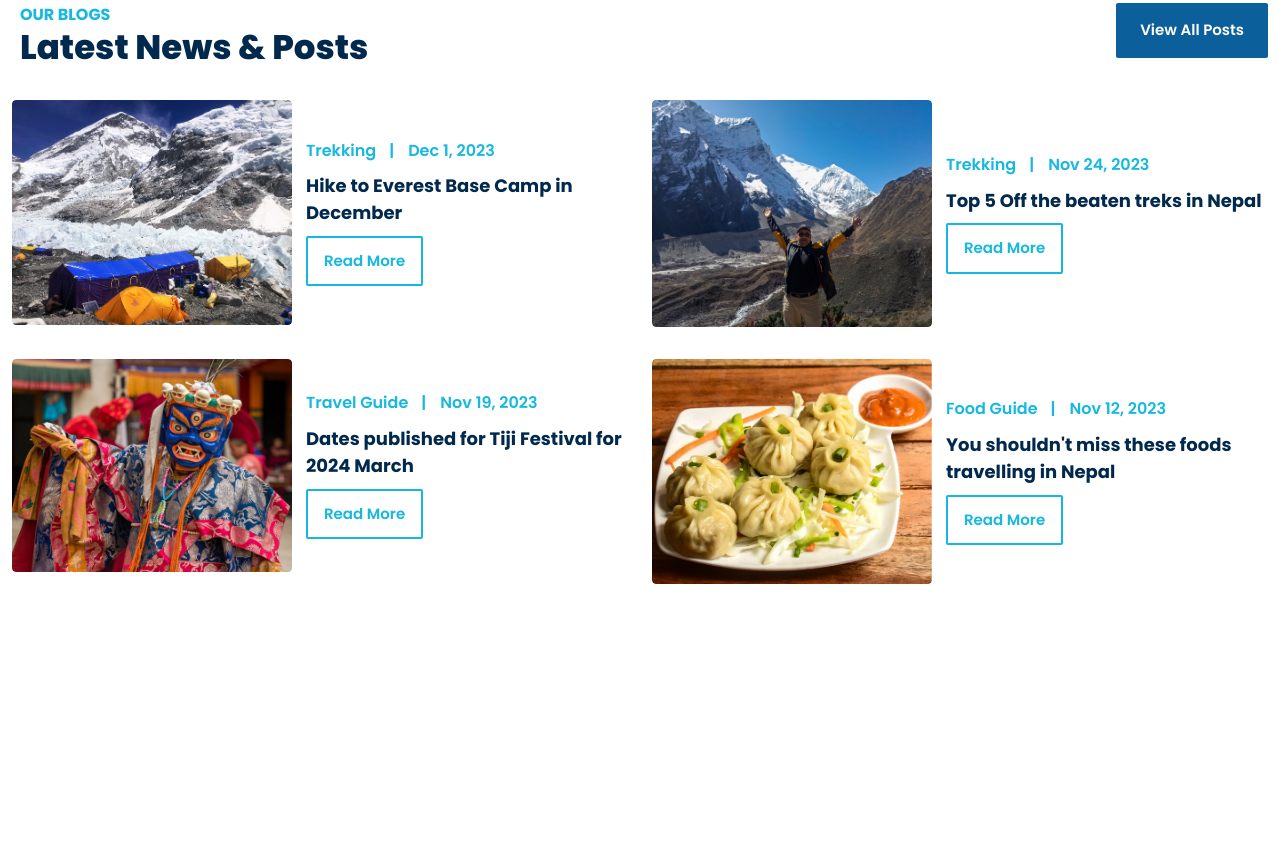
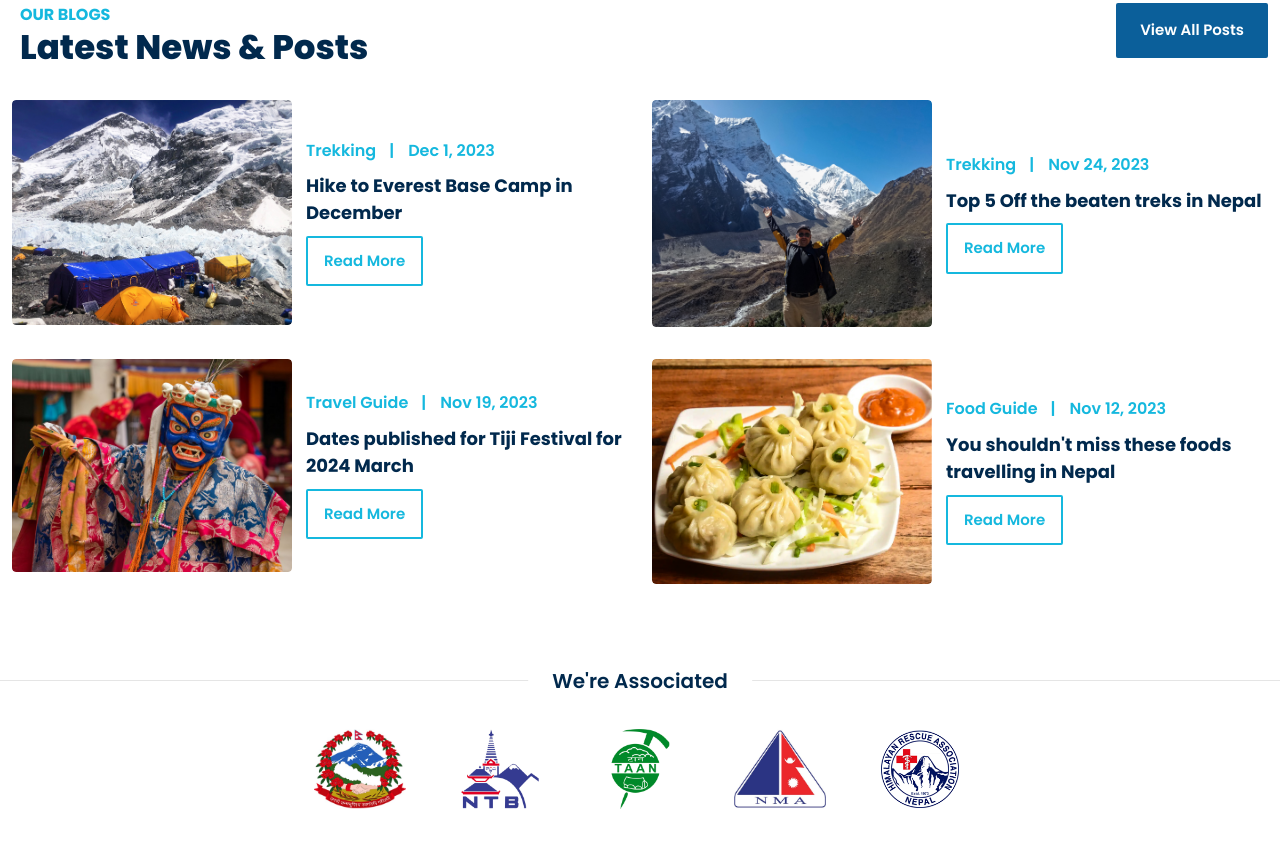
Before and after one commit to aasis-io/Wild-Stride, a plain HTML site: page index.html in a window 1280 px wide. Shown: the part 3524-4365 px from the top of the page. Before the commit the page ends 4140 px from the top, so only its background shows below. Drawn offline with nearby package versions, Linux system fonts and the light colour scheme.

Commit message:
associations added

```diff
--- a/css/styles.css
+++ b/css/styles.css
@@ -1135,7 +1135,7 @@ button:hover {
   gap: 6px;
   margin: 0.3rem 2px 0 2px;
 }
-.outbound{
+/* .outbound{
   position: relative;
 }
 
@@ -1168,7 +1168,7 @@ button:hover {
 }
 
 /* top left*/
-.ribbon {
+/* .ribbon {
   top: -6px;
   left: -6px;
 }
@@ -1189,7 +1189,7 @@ button:hover {
   right: -24px;
   top: 40px;
   transform: rotate(-45deg);
-}
+} */
 
 
 .package-header {
@@ -1708,7 +1708,7 @@ input::placeholder {
     position: inherit;
   }
   .news-letter form button {
-    padding: 12px 12px 12px 8px;
+    padding: 14px 12px 14px 8px;
     border-radius: 4px;
     justify-content: center;
   }
@@ -1828,5 +1828,42 @@ input::placeholder {
 }
 
 /* ============================
- Blogs
+ Associated Links =================
  ===================================== */
+ .association-wrap{
+  position: relative;
+  padding-top: 3rem;
+  border-top: 1px solid rgba(0, 0, 0, 0.1);
+ }
+ .association-wrap .head{
+  position: absolute;
+  left: 50%;
+  transform: translateX(-50%);
+  top: -15px;
+ }
+ .association-wrap .head > span{
+  padding: 12px 24px;
+  background-color: var(--white-color);
+  font-size: 20px;
+  font-weight: 600;
+  color: var(--dark-accent);
+ }
+ .association-items{
+  display: flex;
+  justify-content: center;
+  gap: 3rem;
+  flex-wrap: wrap;
+ }
+
+ .association-items > span{
+  max-height: 80px;
+  width: 100%;
+  max-width: 92px;
+  text-align: center;
+ }
+
+ .association-items > span > img{
+  max-width: 100%;
+  height: 100%;
+  object-fit: cover;
+ }
--- a/index.html
+++ b/index.html
@@ -1027,8 +1027,7 @@
                     </ul>
                   </figcaption>
                 </div>
-                <div class="package item outbound">
-                  <div class="ribbon"><span>Outbound</span></div>
+                <div class="package item">
                   <figure>
                     <a href="#">
                       <img src="images/tibet.jpg" alt="" />
@@ -1064,8 +1063,7 @@
                     </ul>
                   </figcaption>
                 </div>
-                <div class="package item outbound">
-                  <div class="ribbon"><span>Outbound</span></div>
+                <div class="package item">
                   <figure>
                     <a href="#">
                       <img src="images/bhutan.jpg" alt="" />
@@ -1278,6 +1276,23 @@
       </div>
     </section>
 
+    <section class="common-wrapper associations">
+      <div class="association-wrap">
+        <div class="container">
+          <div class="head">
+            <span>We're Associated</span>
+          </div>
+          <div class="association-items">
+            <span><img src="images/NEPAL-logo.jpg" alt="" /></span>
+            <span><img src="images/NTB-logo.jpg" alt="" /></span>
+            <span><img src="images/TAAN-logo.jpg" alt="" /></span>
+            <span><img src="images/NMA-logo.jpg" alt="" /></span>
+            <span><img src="images/himalaya.png" alt="" /></span>
+          </div>
+        </div>
+      </div>
+    </section>
+
     <script
       src="https://code.jquery.com/jquery-3.7.1.min.js"
       integrity="sha256-/JqT3SQfawRcv/BIHPThkBvs0OEvtFFmqPF/lYI/Cxo="
```
Also changed, not shown: images/NEPAL-logo.jpg (added), images/NMA-logo.jpg (added), images/NTB-logo.jpg (added), images/TAAN-logo.jpg (added), images/himalaya.png (added).
